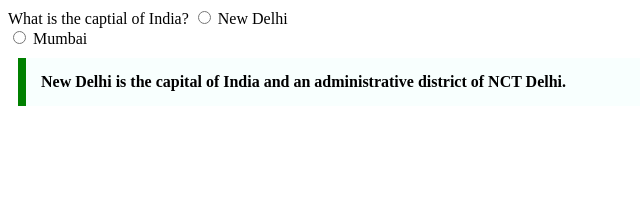
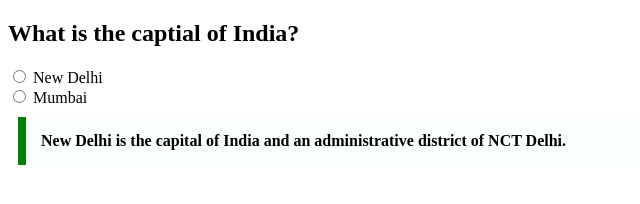
Before and after one commit to acciojob/trivia-8278471131, a website: page main.html in a window 1280 px wide. Shown: the whole page, without its empty margins (0-640 px from the left). Drawn offline with Linux system fonts and the light colour scheme.

Commit message:
created a submission

```diff
--- a/main.html
+++ b/main.html
@@ -10,7 +10,7 @@
 	<!-- the entire body must be written by student -->
     <script type="text/javascript" src="./script.js">
 </script>
-		<span>What is the captial of India?</span>
+		<h2>What is the captial of India?</h2>
 		<input type="radio" value="New Delhi" name="city">
 		<label>New Delhi</label><br>
 		<input type="radio" value="Mumbai" name="city">
```
